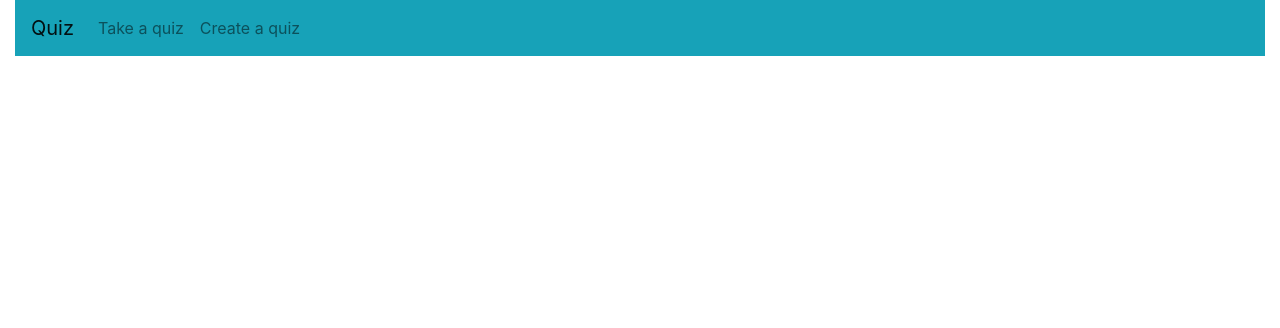
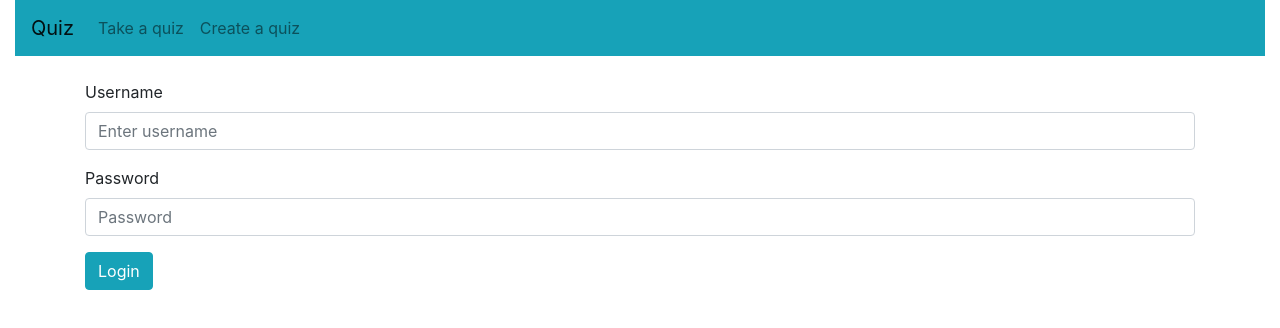
Before and after one commit to lucy-milne/Quiz-ui, a React (Create React App) app: page /login in a window 1280 px wide. Shown: the top 328 px of the page. Built offline with nearby package versions, Linux system fonts and the light colour scheme.

Commit message:
added authorization checking

```diff
--- /dev/null
+++ b/src/components/User/User.js
@@ -0,0 +1,15 @@
+
+export const login = (username, password) => {
+    localStorage.setItem('token', 'user');
+}
+
+
+export const logout = () => {
+    localStorage.removeItem('token');
+}
+
+export const checkAuth = () => {
+    //localStorage.removeItem('token');
+    const auth = localStorage.getItem('token') ? true : false;
+    return auth
+}
--- a/src/containers/App.js
+++ b/src/containers/App.js
@@ -1,9 +1,11 @@
 import React from 'react';
-import CompleteQuiz from './completeQuiz/CompleteQuiz'
+import CompleteQuiz from './completeQuiz/CompleteQuiz';
 import DeleteQuiz from './deleteQuiz/deleteQuiz'
 import Layout from '../components/Layout/Layout';
 import QuizList from './QuizList/QuizList';
-import CreateQuiz from './CreateQuiz/CreateQuiz'
+import CreateQuiz from './CreateQuiz/CreateQuiz';
+import Login from './login/login';
+import CreateUser from './CreateUser/CreateUser';
 import { BrowserRouter, Switch, Route } from 'react-router-dom';
 import 'bootstrap/dist/css/bootstrap.css';
 
@@ -14,6 +16,8 @@ function App() {
       <Layout>
         <Switch>
           <Route path="/" exact component={QuizList} />
+          <Route path="/login" exact component={Login}/>
+          <Route path="/createuser" exact component={CreateUser}/>
           <Route path="/deleteQuiz/:id" exact component={DeleteQuiz} />
           <Route path="/completeQuiz/:id" exact component={CompleteQuiz} />
           <Route path="/quizList" exact component={QuizList} />
--- a/src/containers/CreateQuiz/CreateQuiz.js
+++ b/src/containers/CreateQuiz/CreateQuiz.js
@@ -1,6 +1,7 @@
 import React, { Component } from 'react';
 import {Form, Button, Row, Col, Alert} from 'react-bootstrap';
 import './Createquiz.css';
+import {checkAuth} from '../../components/User/User'
 
 
 class CreateQuiz extends Component {
@@ -162,6 +163,9 @@ class CreateQuiz extends Component {
 
 
     render () {
+      if (!checkAuth()) {
+          this.props.history.push('./login')
+      }
       return (
           <React.Fragment>
             <br />
--- a/src/containers/QuizList/QuizList.js
+++ b/src/containers/QuizList/QuizList.js
@@ -1,5 +1,6 @@
 import React, { Component } from 'react';
 import Quiz from '../../components/Quiz/Quiz'
+import {checkAuth} from '../../components/User/User'
 
 class QuizList extends Component {
     constructor(props) {
@@ -18,6 +19,10 @@ class QuizList extends Component {
 
 
     render () {
+        if (!checkAuth()) {
+            this.props.history.push('./login')
+        }
+
         return (
             this.state.quizzes.map((quiz => {
                 return (
--- a/src/containers/completeQuiz/CompleteQuiz.js
+++ b/src/containers/completeQuiz/CompleteQuiz.js
@@ -2,6 +2,7 @@ import React, { Component } from 'react';
 import Question from './Question';
 import { Button, Modal} from 'react-bootstrap';
 import './completeQuiz.css';
+import {checkAuth} from '../../components/User/User'
 
 
 
@@ -53,6 +54,9 @@ class CompleteQuiz extends Component {
     }
 
     render() {
+        if (!checkAuth()) {
+            this.props.history.push('../login')
+        }
 
         if (this.state.data.length > 0) {
             let questions = this.state.data.map((question => {
--- a/src/containers/deleteQuiz/deleteQuiz.js
+++ b/src/containers/deleteQuiz/deleteQuiz.js
@@ -1,5 +1,6 @@
 import React, { Component } from 'react';
 import { Button, Modal} from 'react-bootstrap';
+import {checkAuth} from '../../components/User/User'
 
 
 class DeleteQuiz extends Component {
@@ -44,6 +45,10 @@ class DeleteQuiz extends Component {
     }
 
     render () {
+        if (!checkAuth()) {
+            this.props.history.push('../login')
+        }
+
         return (
             <React.Fragment>
                     <Modal show={true}>
--- a/src/containers/login/login.js
+++ b/src/containers/login/login.js
@@ -1,5 +1,7 @@
 import React, { Component } from 'react';
 import {Form, Button} from 'react-bootstrap';
+import {login} from '../../components/User/User';
+
 
 
 class Login extends Component {
@@ -20,7 +22,8 @@ class Login extends Component {
         this.setState({password: event.target.value})
     }
 
-    login() {
+
+    loginClicked() {
         fetch('http://localhost:5000/api/user/getuser', {
             method: 'POST',
             body: JSON.stringify({
@@ -31,15 +34,17 @@ class Login extends Component {
                 Accept: 'application/json',
                 'Content-Type': 'application/json'
             }
-            })
-            .then(response => {
+        }).then (response => {
             if (response.ok) {
-                     this.props.history.push('/quizList')
-                } else {
+                login()
+                this.props.history.push('./quizlist')
+            }
+            else {
                 this.setState({message: 'Username or password incorrect'})
             }
         })
     }
+
 
     render () {
       return (
@@ -59,7 +64,7 @@ class Login extends Component {
                 <Form.Text className="text-danger"> {this.state.message} </Form.Text>
             </Form.Group>
 
-            <Button variant="info" onClick={() => this.login()}> Login </Button>
+            <Button variant="info" onClick={() => this.loginClicked()}> Login </Button>
         </Form>
       )
     }
```
Lines whose indentation alone changed are shown as unchanged.
